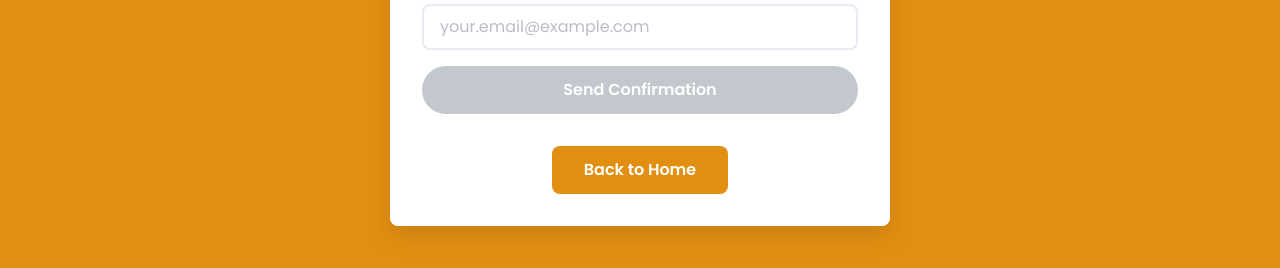
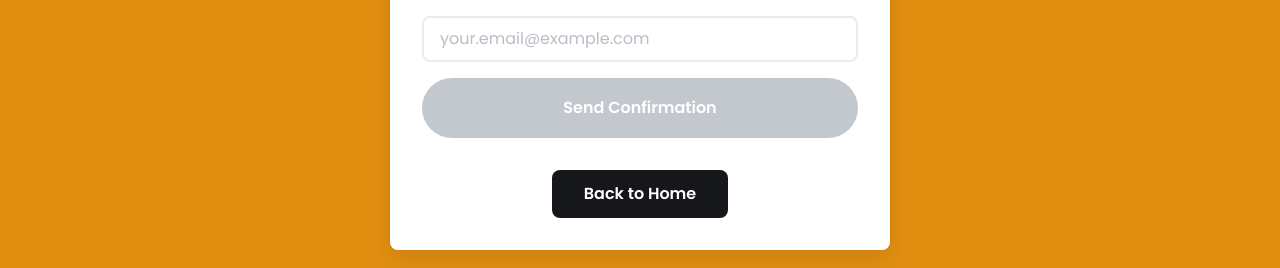
Before and after one commit to SerhiiKirik/title-6037, a Next.js app: page /en/success in a window 1280 px wide. Shown: the part 506-774 px from the top of the page. Built offline with nearby package versions, Linux system fonts and the light colour scheme; no server answers; a web font is replaced by a local one.

Commit message:
refactor booking page layout and styles, add hero section and update button styles

```diff
--- a/app/globals.css
+++ b/app/globals.css
@@ -90,8 +90,8 @@ main {
 
 @media (min-width: 1024px) {
   main {
-    min-height: calc(100vh - 86px);
-    padding: 32px;
+    justify-content: center;
+    height: calc(100vh - 70px);
   }
 }
 
--- a/src/pages/booking/ui/booking-page.tsx
+++ b/src/pages/booking/ui/booking-page.tsx
@@ -3,11 +3,14 @@
 import type { FC } from 'react';
 import { BookingPanel } from '@/widgets/booking-panel';
 import { Hero } from '@/widgets/hero';
+import styles from './booking-page.module.scss';
 
 export const BookingPage: FC = () => {
   return (
     <>
-      <Hero />
+      <div className={styles.hero}>
+        <Hero />
+      </div>
 
       <BookingPanel />
     </>
--- a/src/pages/success/ui/success-page.module.scss
+++ b/src/pages/success/ui/success-page.module.scss
@@ -201,7 +201,7 @@
   display: inline-block;
   border-radius: $border-radius;
   padding: 12px 32px;
-  background-color: $color-primary;
+  background-color: $color-btn-active;
   font-size: 16px;
   font-weight: 600;
   text-decoration: none;
@@ -210,7 +210,6 @@
   &:hover {
     transform: translateY(-2px);
     box-shadow: 0 4px 8px rgba(37, 99, 235, 0.3);
-    background-color: $color-text-accent;
   }
 
   &:active {
--- a/src/shared/config/i18n/messages/en.json
+++ b/src/shared/config/i18n/messages/en.json
@@ -4,7 +4,7 @@
     "subtitle": "Choose a date and time that is convenient for you to e-meet your stylist",
     "yourSelection": "Your selection:",
     "at": "at",
-    "confirmButton": "Confirm Booking"
+    "confirmButton": "Confirm"
   },
   "success": {
     "title": "Booking Confirmed!",
--- a/src/shared/config/i18n/messages/uk.json
+++ b/src/shared/config/i18n/messages/uk.json
@@ -4,7 +4,7 @@
     "subtitle": "Оберіть дату та час, що вам найбільше підходить",
     "yourSelection": "Ваш вибір:",
     "at": "о",
-    "confirmButton": "Підтвердити бронювання"
+    "confirmButton": "Підтвердити"
   },
   "success": {
     "title": "Бронювання підтверджено!",
--- a/src/shared/styles/variables.scss
+++ b/src/shared/styles/variables.scss
@@ -13,6 +13,7 @@ $color-border: #e8ebf4;
 $color-active: #f7f7fc;
 $color-disabled: #9ca3af;
 $color-selected: #dbeafe;
+$color-btn-active: #16171b;
 
 // Spacing
 $spacing-xs: 4px;
--- a/src/shared/ui/button/button.module.scss
+++ b/src/shared/ui/button/button.module.scss
@@ -6,7 +6,7 @@
 
   border: none;
   border-radius: 100px;
-  padding: 12px 24px;
+  padding: 18px 24px;
   cursor: pointer;
   font-size: 16px;
   font-weight: 600;
@@ -14,11 +14,11 @@
 }
 
 .primary {
-  background-color: $color-primary;
-  color: white;
+  background-color: $color-btn-active;
+  color: $color-text-white;
 
   &:hover:not(:disabled) {
-    background-color: $color-primary;
+    background-color: $color-btn-active;
   }
 
   &:active:not(:disabled) {
--- a/src/widgets/hero/ui/hero.tsx
+++ b/src/widgets/hero/ui/hero.tsx
@@ -1,7 +1,7 @@
 import styles from './hero.module.scss';
 
 export const Hero = () => (
-  <section className={styles.hero}>
+  <section className={styles.container}>
     <div className={styles.content}>
       <h1 className={styles.title}>Cool session</h1>
 
```
Also changed, not shown: src/pages/booking/ui/booking-page.module.scss (added, +7 -0 lines), src/widgets/booking-panel/ui/booking-panel.module.scss (+20 -0 lines), src/widgets/booking-panel/ui/booking-panel.tsx (+15 -5 lines), public/person-mobile.webp (added).
